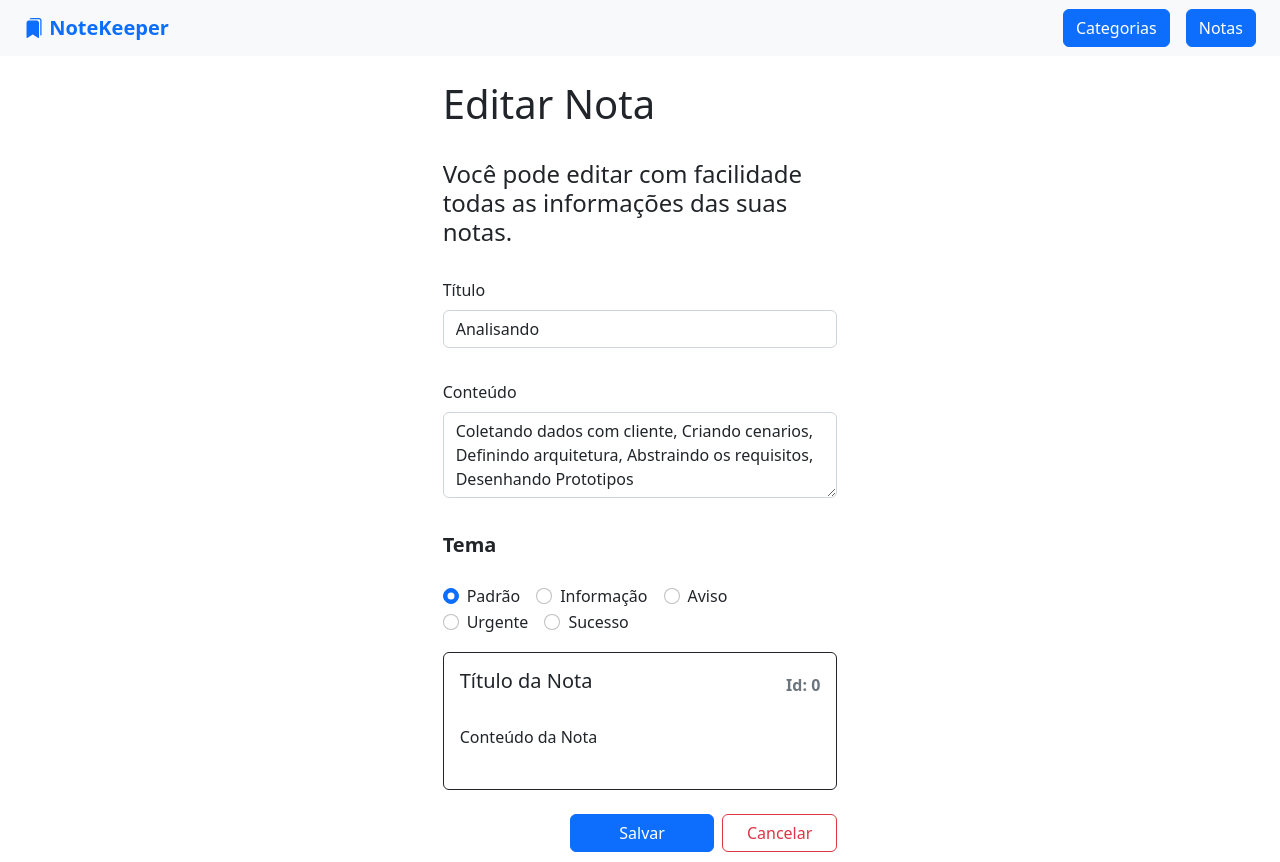
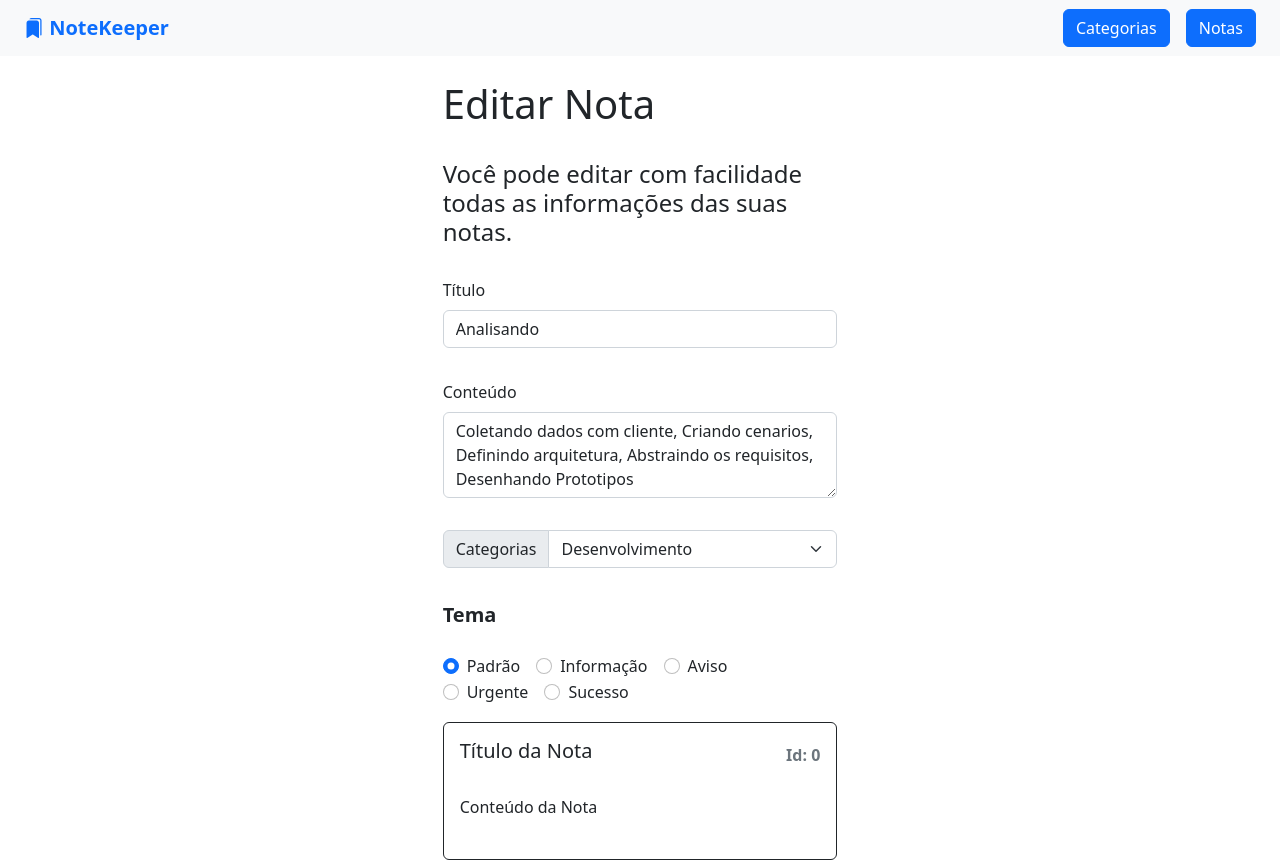
Before and after one commit to daviborgesfelipe/note-keeper, an Angular app: page /notas/editar/1 in a window 1280 px wide. Shown: the top 862 px of the page. Built offline with nearby package versions, Linux system fonts and the light colour scheme; data requests are answered from the project's data file.

Commit message:
modifica input-group de categorias

```diff
--- a/src/app/components/notas/editar-nota/editar-nota.component.html
+++ b/src/app/components/notas/editar-nota/editar-nota.component.html
@@ -21,6 +21,14 @@
           rows="3"
         ></textarea>
       </div>
+
+      <div class="input-group mb-3">
+        <label class="input-group-text" for="inputGroupSelect01">Categorias</label>
+        <select class="form-select" id="inputGroupSelect01">
+          <option *ngFor="let categoria of categorias">{{categoria.titulo}}</option>
+        </select>
+      </div>
+
 
       <label for="tema" class="form-label fs-5 fw-semibold">Tema</label>
       <div>
--- a/src/app/components/notas/editar-nota/editar-nota.component.ts
+++ b/src/app/components/notas/editar-nota/editar-nota.component.ts
@@ -3,6 +3,8 @@
 import { ActivatedRoute, Router } from '@angular/router';
 import { Nota } from '../../../models/notas';
 import { ToastrService } from 'ngx-toastr';
+import { Categoria } from 'src/app/models/categoria';
+import { CategoriaService } from 'src/app/services/categoria.service';
 
 @Component({
   selector: 'app-editar-nota',
@@ -11,22 +13,22 @@
 })
 export class EditarNotaComponent implements OnInit{
   nota: Nota;
+  notas: Nota[] = [];
+  categorias: Categoria[] = [];
 
   constructor(
     private notaService: NotaService,
     private route: ActivatedRoute,
+    private categoriaService: CategoriaService,
     private router: Router,
     private toastService: ToastrService
-
     ){
-
     this.nota = new Nota('','','dark',0);
-
     }
 
     ngOnInit(): void {
       let id: number = parseInt(this.route.snapshot.paramMap.get('id') as string);
-
+      this.categoriaService.selecionarTodos().subscribe(_categorias => this.categorias = _categorias);
       this.notaService.selecionarPorId(id).subscribe((nota: Nota) => this.nota = nota);
     }
 
```
